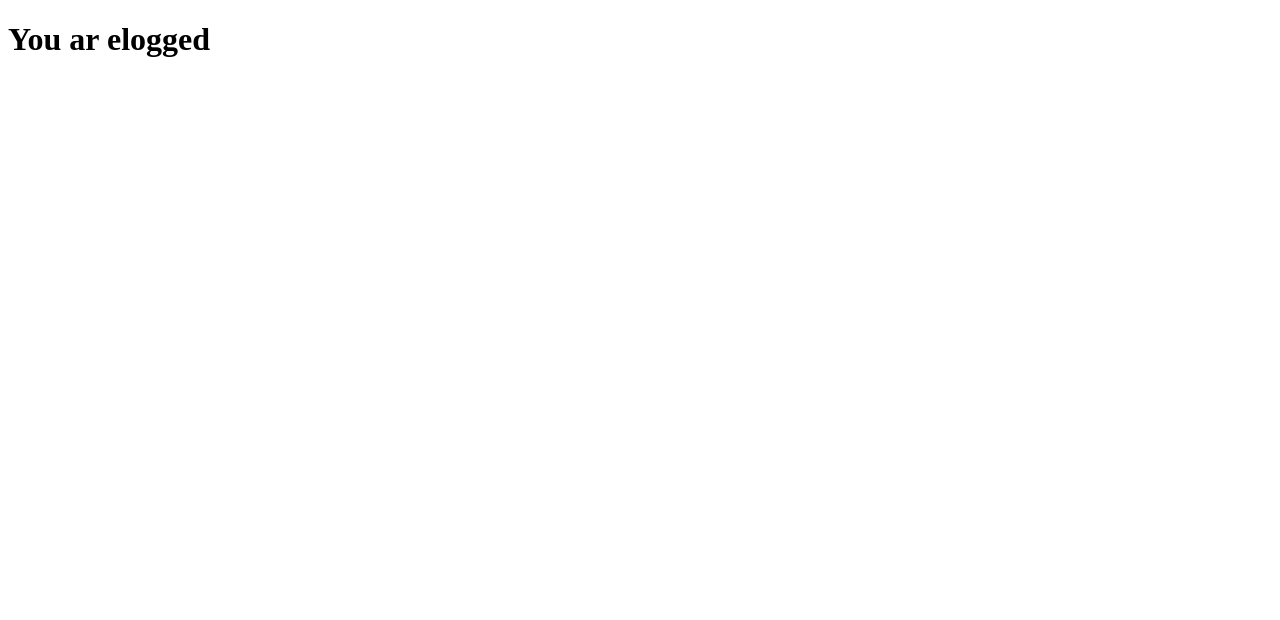
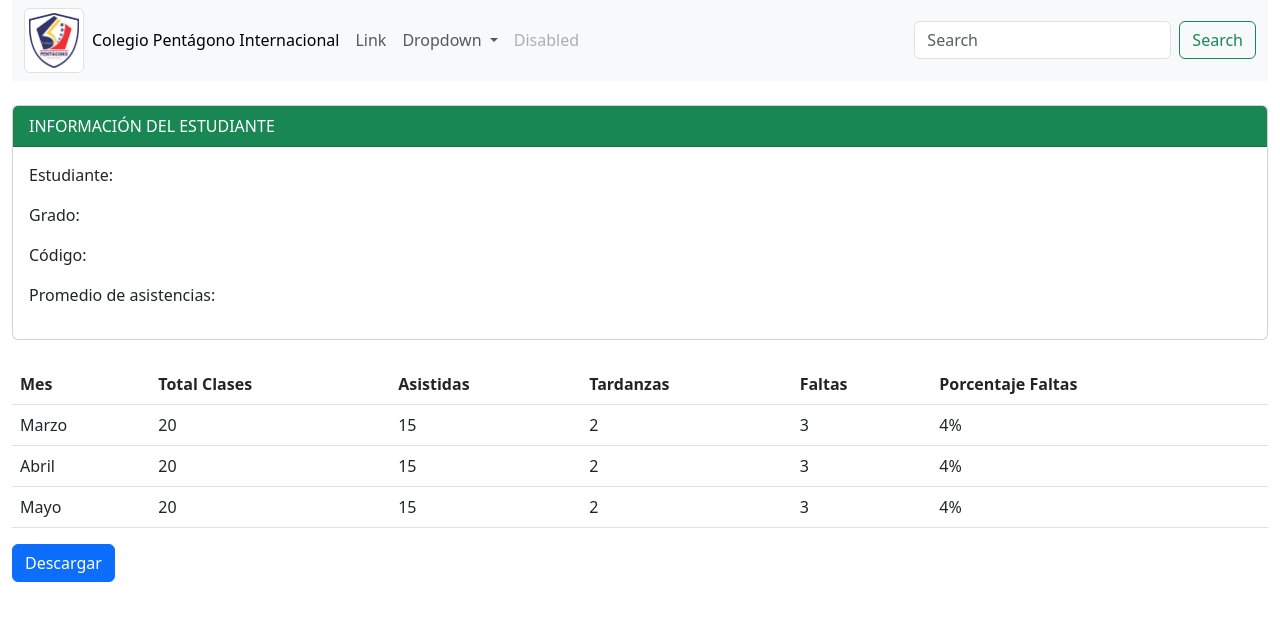
Before and after one commit to GermanUNAP/system-school-pentagono, a plain HTML site: page src/pages/home-student.html in a window 1280 px wide. Drawn offline with nearby package versions, Linux system fonts and the light colour scheme.

Commit message:
front home-estudent

```diff
--- a/src/pages/home-student.html
+++ b/src/pages/home-student.html
@@ -2,10 +2,134 @@
 <html lang="en">
 <head>
     <meta charset="UTF-8">
-    <meta name="viewport" content="width=device-width, initial-scale=1.0">
-    <title>Document</title>
+    <meta name="viewport" content="width=device-width, initial-scale=1, shrink-to-fit=no">
+    <title>Esudiante</title>
+    <!-- Agrega los enlaces a Bootstrap CSS -->
+    <link href="https://cdn.jsdelivr.net/npm/bootstrap@5.3.0/dist/css/bootstrap.min.css" rel="stylesheet">
+    <script src="https://code.jquery.com/jquery-3.5.1.slim.min.js"></script>
+    <script src="https://cdnjs.cloudflare.com/ajax/libs/jspdf/2.4.0/jspdf.umd.min.js"></script>
+    <script src="https://cdnjs.cloudflare.com/ajax/libs/html2pdf.js/0.9.3/html2pdf.bundle.js"></script>
+
 </head>
 <body>
-    <h1>You ar elogged</h1>
+
+    <div class="container-fluid">
+        <!-- Encabezado del Dashboard -->
+        <nav class="navbar navbar-expand-lg bg-body-tertiary bg-dark">
+            <div class="container-fluid">
+                <img src="../assets/logo.jpg" alt="Logo" class="img-fluid img-thumbnail" style="max-width: 60px;">
+              <button class="navbar-toggler" type="button" data-bs-toggle="collapse" data-bs-target="#navbarSupportedContent" aria-controls="navbarSupportedContent" aria-expanded="false" aria-label="Toggle navigation">
+                <span class="navbar-toggler-icon"></span>
+              </button>
+              <div class="collapse navbar-collapse" id="navbarSupportedContent">
+                <ul class="navbar-nav me-auto mb-2 mb-lg-0">
+                  <li class="nav-item">
+                    <a class="nav-link active" aria-current="page" href="#">Colegio Pentágono Internacional</a>
+                  </li>
+                  <li class="nav-item">
+                    <a class="nav-link" href="#">Link</a>
+                  </li>
+                  <li class="nav-item dropdown">
+                    <a class="nav-link dropdown-toggle" href="#" role="button" data-bs-toggle="dropdown" aria-expanded="false">
+                      Dropdown
+                    </a>
+                    <ul class="dropdown-menu">
+                      <li><a class="dropdown-item" href="#">Action</a></li>
+                      <li><a class="dropdown-item" href="#">Another action</a></li>
+                      <li><hr class="dropdown-divider"></li>
+                      <li><a class="dropdown-item" href="#">Something else here</a></li>
+                    </ul>
+                  </li>
+                  <li class="nav-item">
+                    <a class="nav-link disabled" aria-disabled="true">Disabled</a>
+                  </li>
+                </ul>
+                <form class="d-flex" role="search">
+                  <input class="form-control me-2" type="search" placeholder="Search" aria-label="Search">
+                  <button class="btn btn-outline-success" type="submit">Search</button>
+                </form>
+              </div>
+            </div>
+          </nav>
+
+        <!-- Contenido del Dashboard -->
+        <div class="row mt-4">
+            <div class="col-md-12">
+                <!-- Card 1 -->
+                <div class="card">
+                    <div class="card-header bg-success text-white">
+                        INFORMACIÓN DEL ESTUDIANTE
+                    </div>
+                    <div class="card-body">
+                        <!-- Contenido de la estadística -->
+                        <p>Estudiante: </p>
+                        <p>Grado: </p>
+                        <p>Código: </p>
+                        <p>Promedio de asistencias: </p>
+                    </div>
+                </div>
+            </div>
+
+        </div>
+
+        <div class="mt-4">
+            <table id="miTabla" class="table">
+                <thead>
+                  <tr>
+                    <th>Mes</th>
+                    <th>Total Clases</th>
+                    <th>Asistidas</th>
+                    <th>Tardanzas</th>
+                    <th>Faltas</th>
+                    <th>Porcentaje Faltas</th>
+                  </tr>
+                </thead>
+                <tbody>
+                  <tr>
+                    <td>Marzo</td>
+                    <td>20</td>
+                    <td>15</td>
+                    <td>2</td>
+                    <td>3</td>
+                    <td>4%</td>
+                  </tr>
+                  <tr>
+                    <td>Abril</td>
+                    <td>20</td>
+                    <td>15</td>
+                    <td>2</td>
+                    <td>3</td>
+                    <td>4%</td>
+                  </tr>
+                  <tr>
+                    <td>Mayo</td>
+                    <td>20</td>
+                    <td>15</td>
+                    <td>2</td>
+                    <td>3</td>
+                    <td>4%</td>
+                  </tr>
+
+                </tbody>
+              </table>
+        </div>
+        <button id="btnGenerarPDF" class="btn btn-primary">  Descargar</button>
+    </div>
+    <script>
+        $(document).ready(function () {
+          $("#btnGenerarPDF").on("click", function () {
+            console.log("Si esta ingresando");
+            const elemento = document.getElementById("miTabla");
+            html2pdf(elemento);
+          });
+        });
+      </script>
+    <!-- Agrega los enlaces a Bootstrap JS y Popper.js -->
+    <script src="https://cdn.jsdelivr.net/npm/bootstrap@5.3.0/dist/js/bootstrap.bundle.min.js"></script>
+    <!-- Agrega el enlace a SheetJS para manipulación de archivos Excel -->
+    <script type="text/javascript" src="https://cdn.jsdelivr.net/npm/xlsx@0.17.3/dist/xlsx.full.min.js"></script>
+    <!-- Agrega tu propio script para manejar la carga de Excel -->
+    <script src="scripts/adminDashboard.js"></script>
+    <script src="../scripts/home-admin.js"></script>
 </body>
 </html>
```
